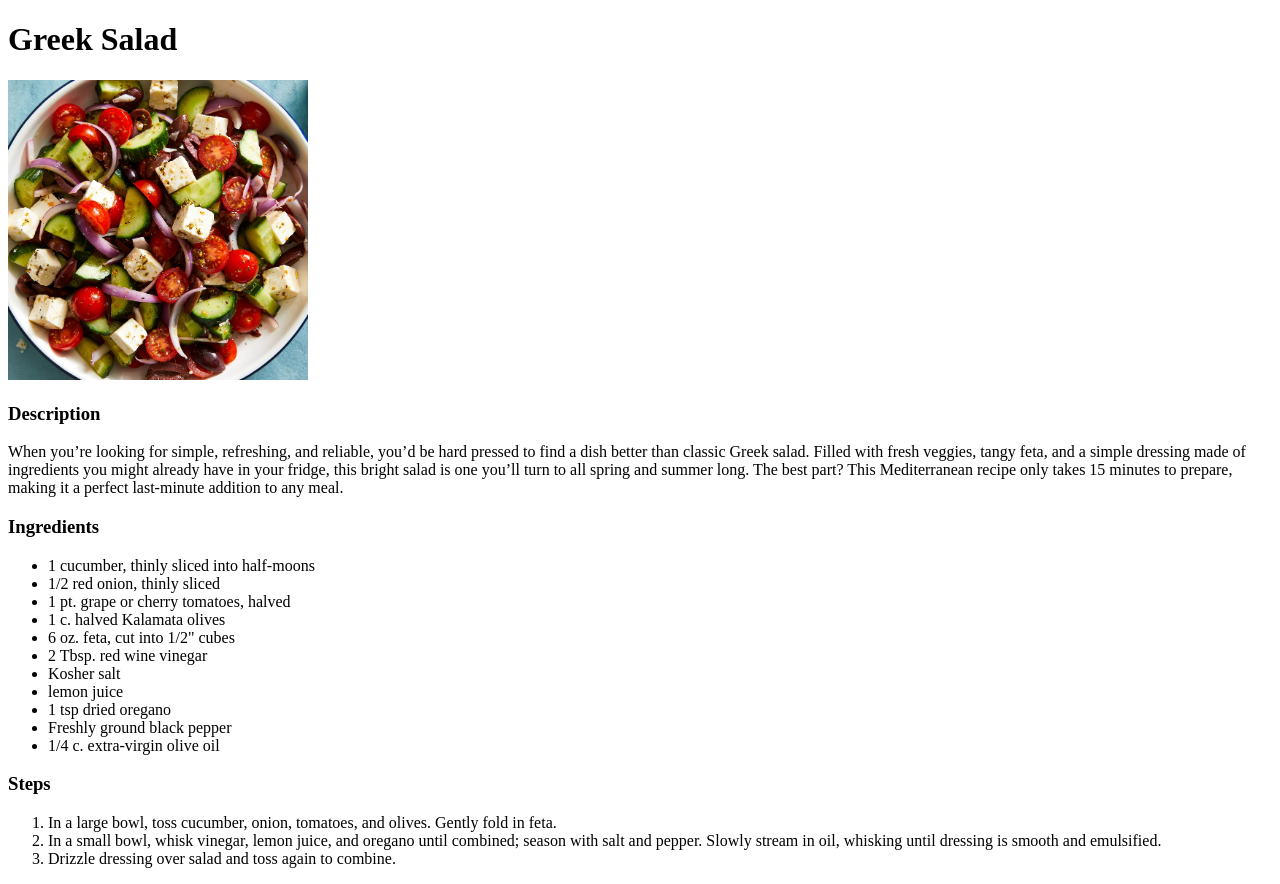
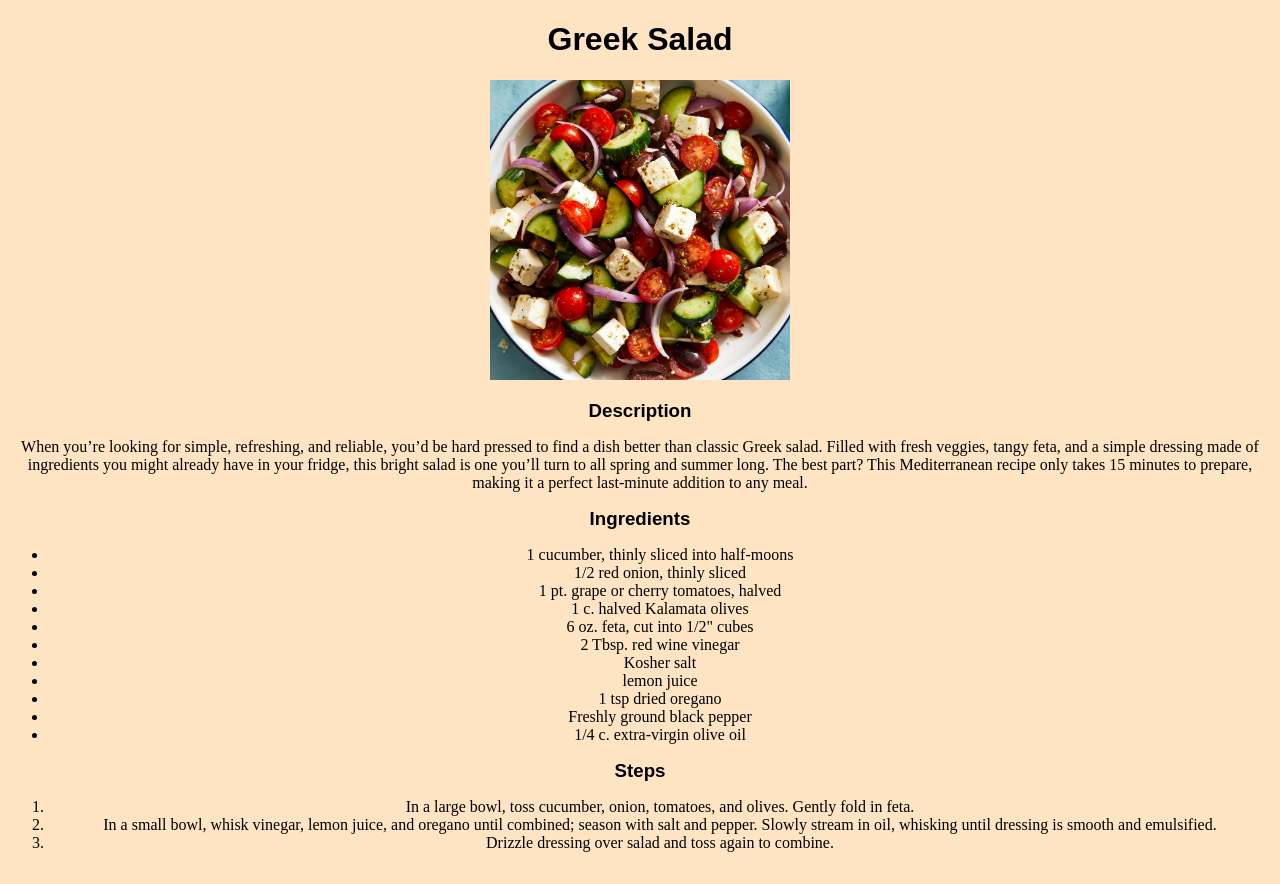
Before and after one commit to athleticTech/odin-recipes, a plain HTML site: page recipes/greekSalad.html in a window 1280 px wide. Drawn offline with Linux system fonts and the light colour scheme.

Commit message:
The Cascade - Update Odin recipes Applied some of the styling lessons learned from the course (external classes, type selectors, etc.)

```diff
--- a/recipes/greekSalad.html
+++ b/recipes/greekSalad.html
@@ -3,6 +3,7 @@
     <head>
         <meta charset="utf-8">
         <title>Odin Recipes</title>
+        <link rel="stylesheet" href="../styles.css">
     </head>
     <body>
         <h1>Greek Salad</h1>
--- /dev/null
+++ b/styles.css
@@ -0,0 +1,14 @@
+body {
+    background-color: bisque;
+    text-align: center;
+}
+
+h1 {
+    font-family: 'Lucida Handwriting', fantasy;
+}
+
+h3 {
+    font-family: 'Copperplate', sans-serif;
+    margin-top: 16px;
+    margin-bottom: 8px;;
+}
```
Also changed, not shown: index.html (+1 -0 lines), recipes/grilledCheese.html (+1 -0 lines), recipes/spaghetti.html (+1 -0 lines).
